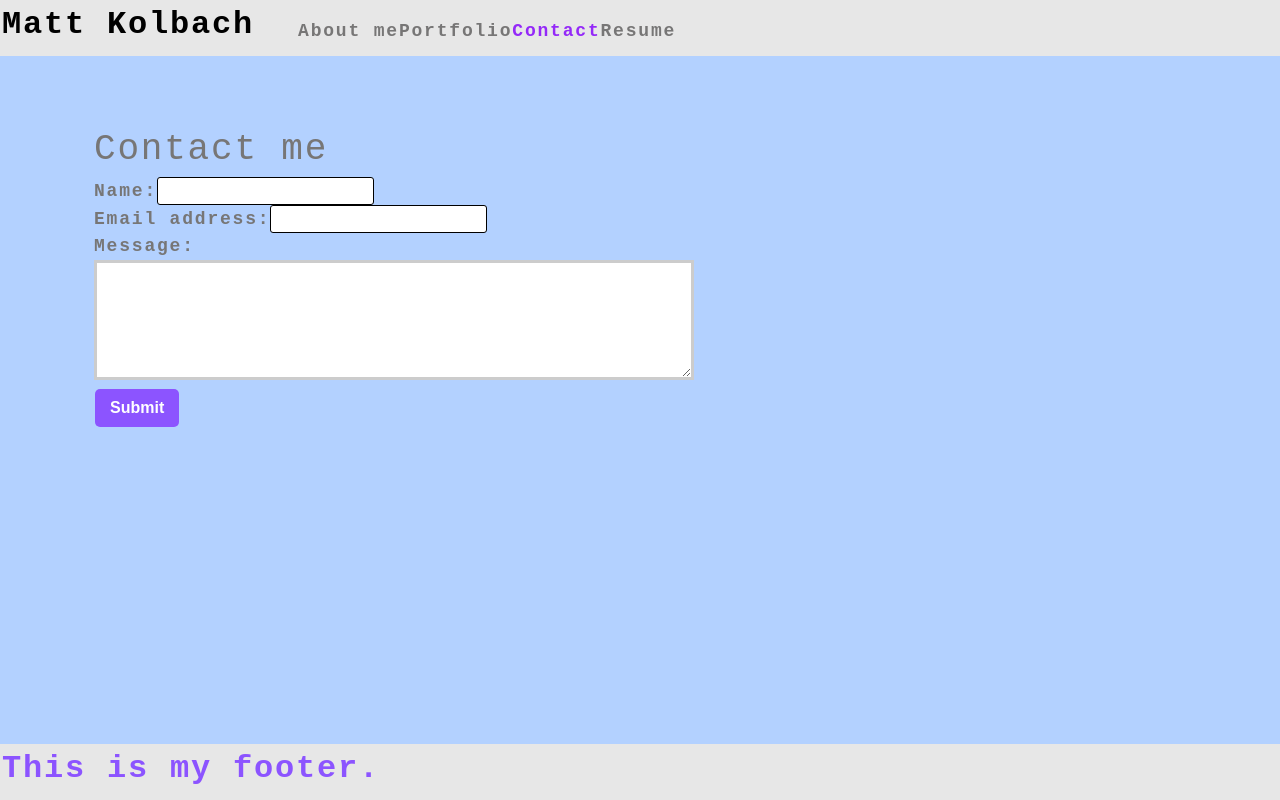
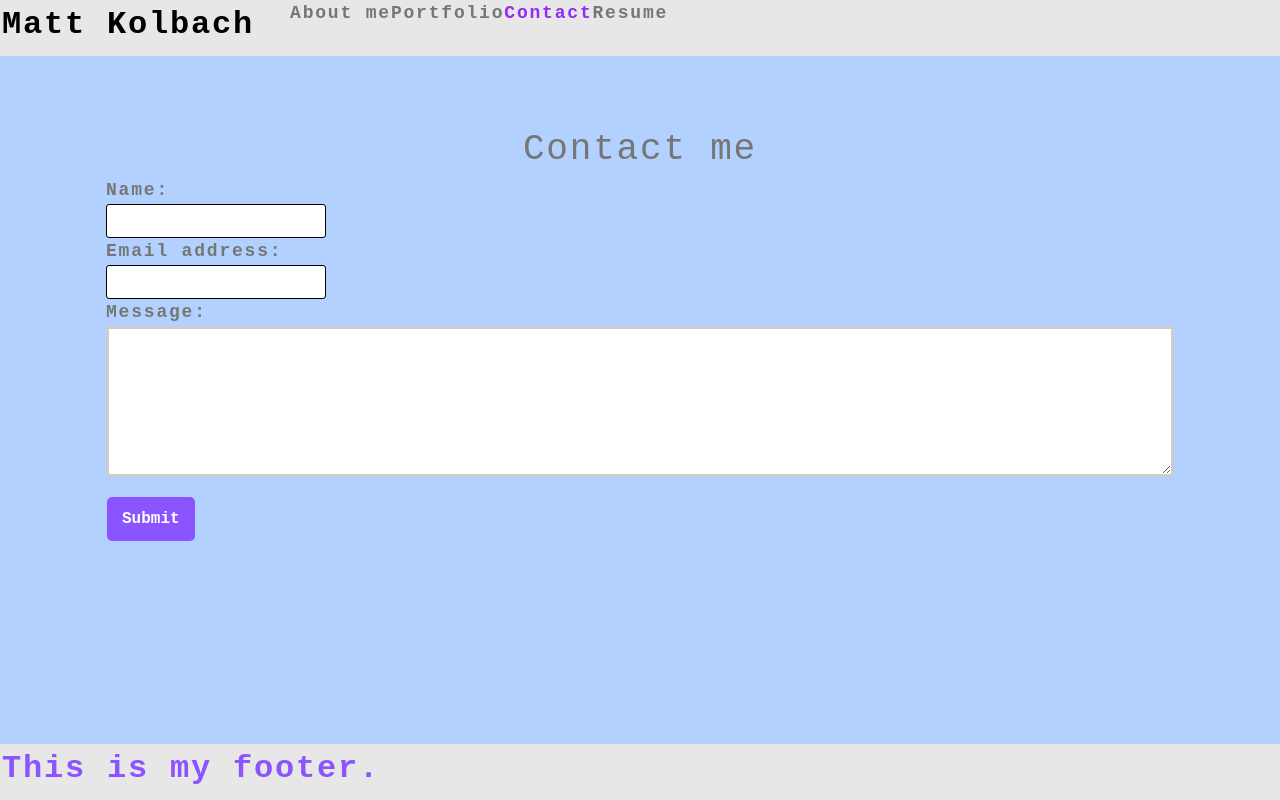
Before and after one commit to MattKolbach/mattkportfolio, a React (Create React App) app: page / in a window 1280 px wide. Both pictures are taken after a click on the item "Contact". Built offline with nearby package versions, Linux system fonts and the light colour scheme.

Commit message:
styled contact form

```diff
--- a/public/index.html
+++ b/public/index.html
@@ -24,11 +24,14 @@
       work correctly both with client-side routing and a non-root public URL.
       Learn how to configure a non-root public URL by running `npm run build`.
     -->
+    <link href="https://cdn.jsdelivr.net/npm/bootstrap@5.1.3/dist/css/bootstrap.min.css" rel="stylesheet" integrity="sha384-1BmE4kWBq78iYhFldvKuhfTAU6auU8tT94WrHftjDbrCEXSU1oBoqyl2QvZ6jIW3" crossorigin="anonymous">
     <title>React App</title>
   </head>
   <body>
-    <noscript>You need to enable JavaScript to run this app.</noscript>
+
     <div id="root"></div>
 
+
+    <script src="https://cdn.jsdelivr.net/npm/bootstrap@5.1.3/dist/js/bootstrap.bundle.min.js" integrity="sha384-ka7Sk0Gln4gmtz2MlQnikT1wXgYsOg+OMhuP+IlRH9sENBO0LRn5q+8nbTov4+1p" crossorigin="anonymous"></script>
   </body>
 </html>
--- a/src/components/Contact/index.js
+++ b/src/components/Contact/index.js
@@ -33,25 +33,31 @@ function ContactForm() {
     function handleSubmit(e) {
         e.preventDefault();
         console.log(formState);
+        //console.log(formState);
+        //document.querySelectorAll('.form-control').forEach((input) => input.value="")
     }
     //console.log(formState);
 
     //JSX
     return (
-        <section>
+        <section className='container-sm'>
+            <div>
+                <div class="d-flex justify-content-center">
                     <h1>Contact me</h1>
+                </div>
+
                 <form id="contact-form" onSubmit={handleSubmit}>
                     <div>
                         <label htmlFor='name'>Name:</label>
-                    <input type='text' name="name" defaultValue={name} onBlur={handleChange} />
+                        <input className="d-flex justify-content-end" type='text' name="name" defaultValue={name} onBlur={handleChange} />
                     </div>
                     <div>
                         <label htmlFor='email'>Email address:</label>
-                    <input type='email' name="email" defaultValue={email} onBlur={handleChange} />
+                        <input className="d-flex justify-content-end" type='email' name="email" defaultValue={email} onBlur={handleChange} />
                     </div>
                     <div>
                         <label htmlFor='message'>Message:</label>
-                    <textarea name='message' rows="5" defaultValue={message} onBlur={handleChange} />
+                        <textarea className="d-flex justify-content-end" name='message' rows="5" defaultValue={message} onBlur={handleChange} />
                     </div>
                     {errorMessage && (
                     <div>
@@ -60,6 +66,7 @@ function ContactForm() {
                     )}
                     <button type="submit">Submit</button>
                 </form>
+            </div>
         </section>
     );
 }
--- a/src/index.css
+++ b/src/index.css
@@ -76,6 +76,10 @@ h6 {
   line-height: 1.25;
 }
 
+#contact-container {
+  border:2px solid #9429f8
+}
+
 h1 {
   font-size: 2.25rem;
 }
@@ -146,9 +150,6 @@ span[role="img"] {
   cursor: default;
 }
 
-form {
-  width: 40%;
-}
 
 input {
   font-size: 1rem;
@@ -177,15 +178,14 @@ nav  li {
 }
 
 textarea {
-	width: 600px;
-	height: 120px;
+	width: 100%;
 	border: 3px solid #cccccc;
 	padding: 5px;
 }
 
 .container {
-  width: 85%;
-  max-width: 1200px;
+  width: 50%;
+  max-width: 600px;
   margin-left: auto;
   margin-right: auto;
 }
@@ -227,7 +227,8 @@ button {
 	cursor: pointer;
 	font-size: 16px;
 	font-weight: 600;
-	margin-bottom: 30px;
+  margin-top: 20px;
+	margin-bottom: 20px;
 	padding: 10px 15px;
 }
 
```
Lines whose indentation alone changed are shown as unchanged.
